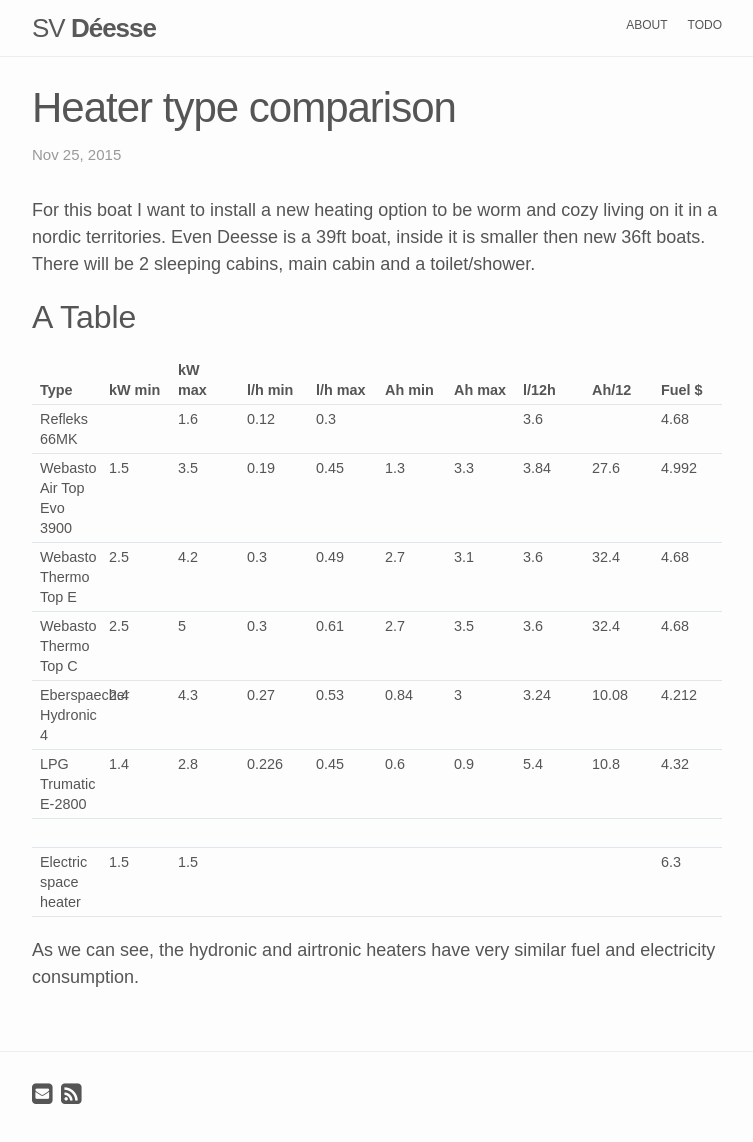
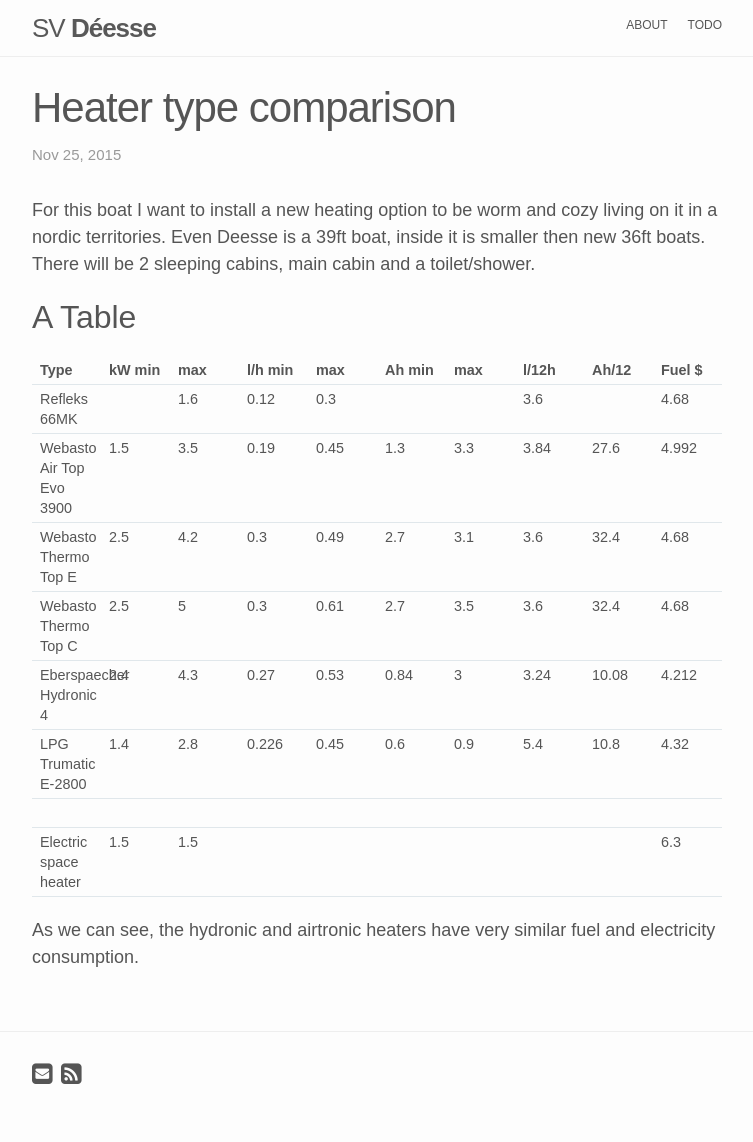
Before and after one commit to xslim/svdeesse.com, a Jekyll site: the page built from _posts/2015-11-25-heater-type-comparison.md, in a window 1280 px wide. Shown: the whole page, without its empty margins (263-1016 px from the left). Built offline with Jekyll 4.4.1, drawn with Linux system fonts in a browser that asks for light colours; Markdown is read by kramdown in place of the engine named in the settings; comment, search, counter and statistics services are not loaded.

```diff
--- a/_posts/2015-11-25-heater-type-comparison.md
+++ b/_posts/2015-11-25-heater-type-comparison.md
@@ -6,11 +6,12 @@ title: Heater type comparison
 ---
 
 
+
 For this boat I want to install a new heating option to be worm and cozy living on it in a nordic territories. Even Deesse is a 39ft boat, inside it is smaller then new 36ft boats. There will be 2 sleeping cabins, main cabin and a toilet/shower.
 
 ## A Table
 
-| Type                     | kW min | kW max | l/h min | l/h max | Ah min | Ah max | l/12h | Ah/12 | Fuel $ |
+| Type                     | kW min | max | l/h min | max | Ah min | max | l/12h | Ah/12 | Fuel $ |
 |--------------------------|--------|--------|---------|---------|--------|--------|-------|-------|--------|
 | Refleks 66MK             |        | 1.6    | 0.12    | 0.3     |        |        | 3.6   |       | 4.68   |
 | Webasto Air Top Evo 3900 | 1.5    | 3.5    | 0.19    | 0.45    | 1.3    | 3.3    | 3.84  | 27.6  | 4.992  |
```
